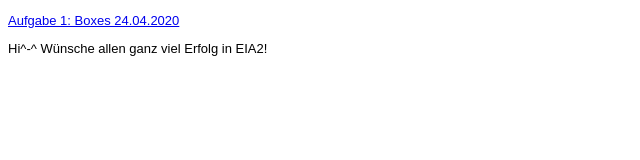
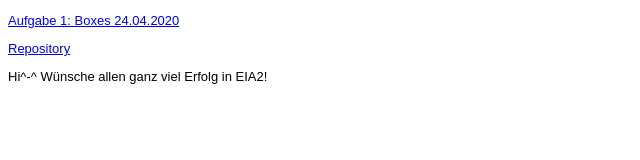
Before and after one commit to Cari1512/EIA2, a plain HTML site: page steckbrief/steckbrief.htm in a window 1280 px wide. Shown: the whole page, without its empty margins (0-640 px from the left). Drawn offline with Linux system fonts and the light colour scheme.

Commit message:
Steckbrief

```diff
--- a/steckbrief/steckbrief.htm
+++ b/steckbrief/steckbrief.htm
@@ -15,6 +15,7 @@ body {
 	<p>
 		<a href="https://github.com/Cari1512/EIA2/blob/master/L01/L01%20Boxes.pdf"  target="_blank">Aufgabe 1: Boxes  24.04.2020</a>
 	</p>
+	<p> <a href=https://github.com/Cari1512/EIA2 target="_blank">Repository</a></p>
 	<p> Hi^-^ Wünsche allen ganz viel Erfolg in EIA2!</p>
 </body>
 </html>
```
